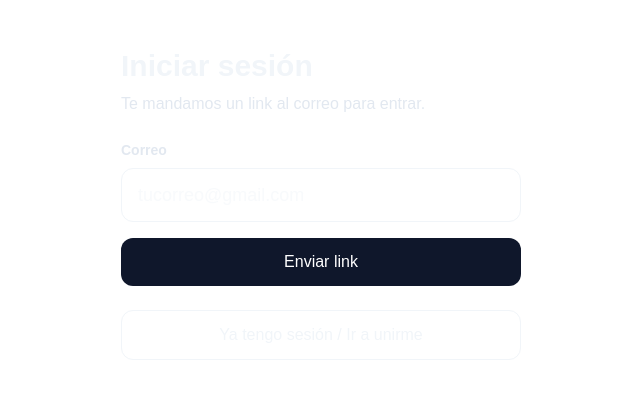
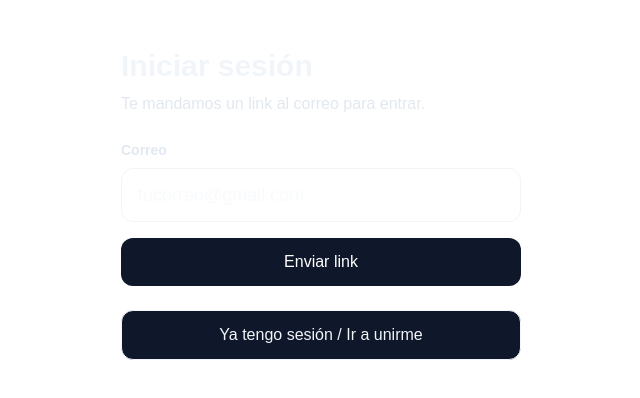
Before and after one commit to Josue112423/recetario-familiar, a Next.js app: page /login in a window 1280 px wide. Shown: the top 398 px of the page, without its empty margins (319-959 px from the left). Built offline with nearby package versions, Linux system fonts and the light colour scheme.

Commit message:
Retoque de colores

```diff
--- a/src/app/login/page.tsx
+++ b/src/app/login/page.tsx
@@ -56,7 +56,7 @@ export default function LoginPage() {
       {msg && <p className="mt-4 text-slate-800">{msg}</p>}
 
       <button
-        className="mt-6 w-full rounded-xl border bg-white px-4 py-3 hover:bg-slate-50"
+        className="mt-6 w-full rounded-xl border bg-slate-900 px-4 py-3 hover:bg-slate-50"
         onClick={() => router.push('/join')}
       >
         Ya tengo sesión / Ir a unirme
```
